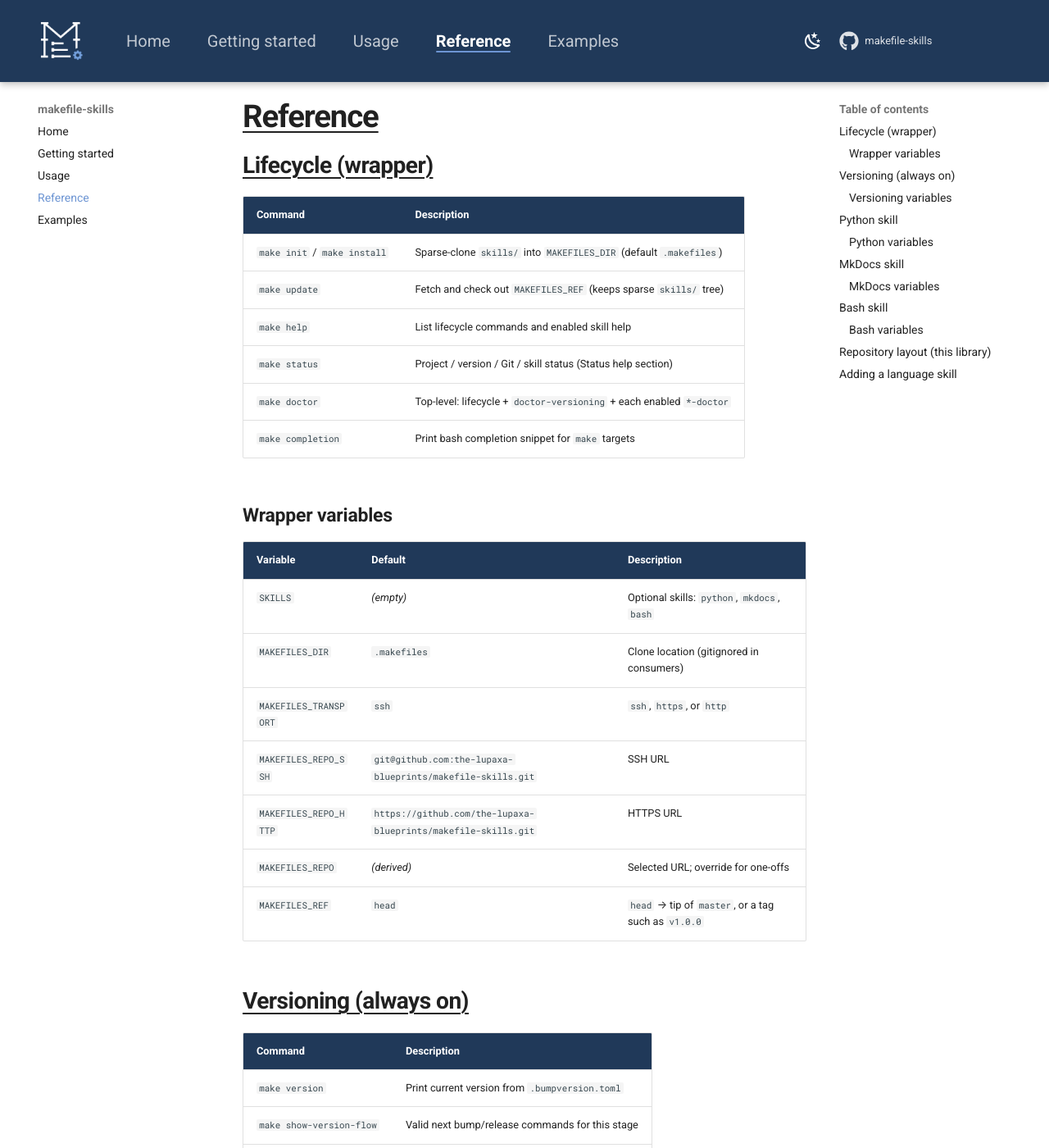
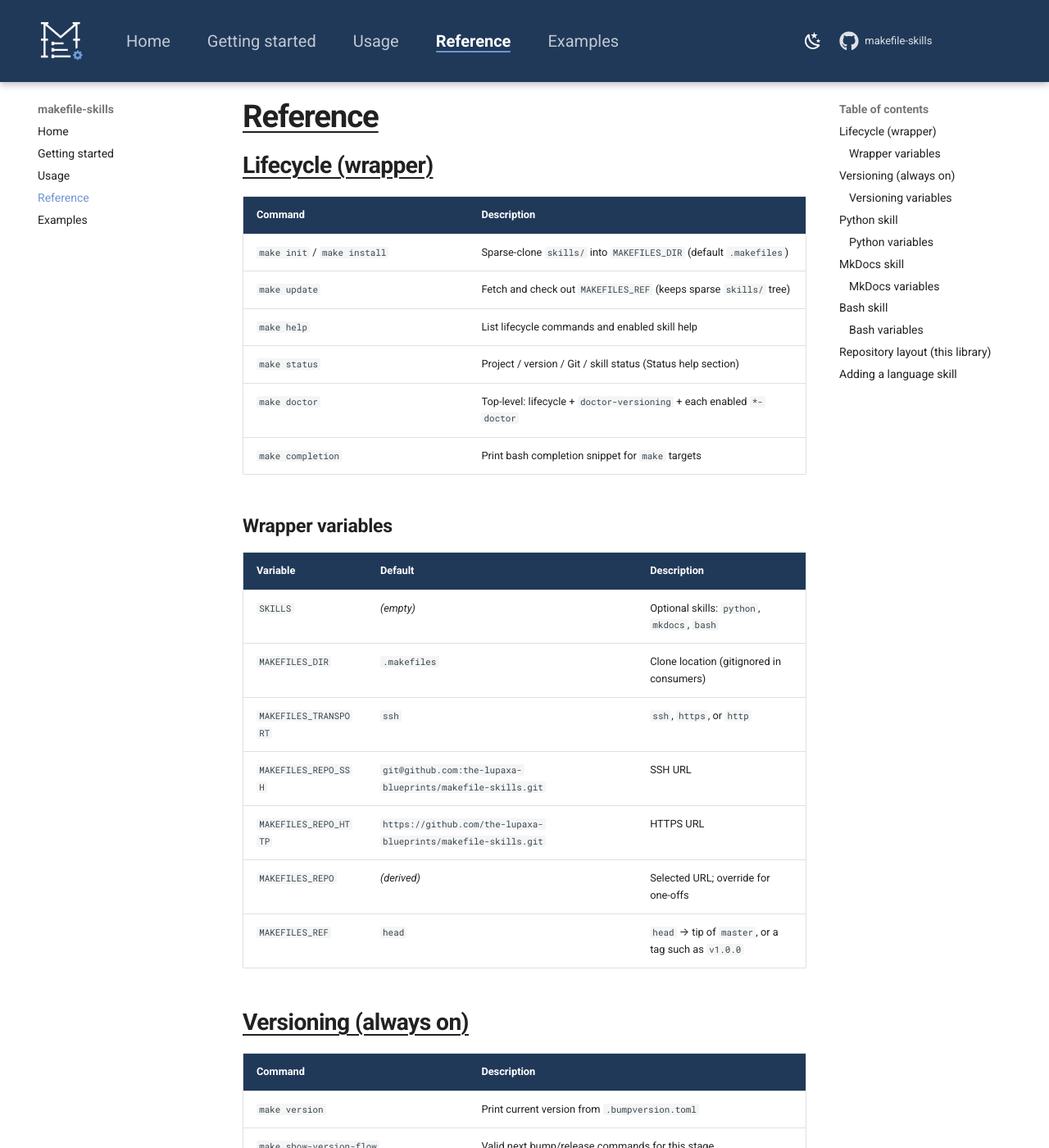
Before and after one commit to the-lupaxa-blueprints/makefile-meta, an MkDocs documentation site: the page built from mkdocs/reference.md, in a window 1280 px wide and 1400 px high. Shown: the whole window at 82% size. Built offline with MkDocs 1.6.1 and Material for MkDocs 9.7.7, drawn with Linux system fonts in a browser that asks for light colours; comment, search, counter and statistics services are not loaded.

Commit message:
Clesn up tables and make them full width

```diff
--- a/mkdocs.yml
+++ b/mkdocs.yml
@@ -95,6 +95,8 @@ nav:
 
 markdown_extensions:
   - admonition
+  - attr_list
+  - md_in_html
   - tables
   - toc:
       permalink: false
--- a/mkdocs/assets/stylesheets/40-components/tables.css
+++ b/mkdocs/assets/stylesheets/40-components/tables.css
@@ -1,6 +1,36 @@
 /* =============================================================================
  * Tables
  * ============================================================================= */
+
+/* Material wraps tables in scrollwrap + inline-block; force content-column width. */
+.md-typeset .md-typeset__scrollwrap {
+  display: block;
+  width: 100%;
+  max-width: 100%;
+  margin-left: 0;
+  margin-right: 0;
+}
+
+.md-typeset .md-typeset__table {
+  display: block;
+  width: 100%;
+  max-width: 100%;
+  padding: 0;
+}
+
+.md-typeset table:not([class]) {
+  display: table;
+  width: 100%;
+  max-width: 100%;
+  table-layout: fixed;
+}
+
+.md-typeset table:not([class]) th,
+.md-typeset table:not([class]) td {
+  overflow-wrap: anywhere;
+  word-break: break-word;
+  vertical-align: top;
+}
 
 .md-typeset table:not([class]) th {
   color: var(--lupaxa-white);
@@ -12,3 +42,78 @@
 .md-typeset table:not([class]) th a {
   color: var(--lupaxa-white);
 }
+
+/* Typed tables: set column shares from content shape. */
+.lupaxa-table {
+  width: 100%;
+}
+
+/* Skill | Always on? | Purpose */
+.lupaxa-table--skills table:not([class]) th:nth-child(1),
+.lupaxa-table--skills table:not([class]) td:nth-child(1) {
+  width: 16%;
+}
+
+.lupaxa-table--skills table:not([class]) th:nth-child(2),
+.lupaxa-table--skills table:not([class]) td:nth-child(2) {
+  width: 14%;
+}
+
+.lupaxa-table--skills table:not([class]) th:nth-child(3),
+.lupaxa-table--skills table:not([class]) td:nth-child(3) {
+  width: 70%;
+}
+
+/* File | SKILLS | Use when */
+.lupaxa-table--examples table:not([class]) th:nth-child(1),
+.lupaxa-table--examples table:not([class]) td:nth-child(1) {
+  width: 34%;
+}
+
+.lupaxa-table--examples table:not([class]) th:nth-child(2),
+.lupaxa-table--examples table:not([class]) td:nth-child(2) {
+  width: 22%;
+}
+
+.lupaxa-table--examples table:not([class]) th:nth-child(3),
+.lupaxa-table--examples table:not([class]) td:nth-child(3) {
+  width: 44%;
+}
+
+/* Command | Description — leave room for dual targets like `make init` / `make install` */
+.lupaxa-table--commands table:not([class]) th:nth-child(1),
+.lupaxa-table--commands table:not([class]) td:nth-child(1) {
+  width: 40%;
+}
+
+.lupaxa-table--commands table:not([class]) th:nth-child(2),
+.lupaxa-table--commands table:not([class]) td:nth-child(2) {
+  width: 60%;
+}
+
+/* Variable | Default | Description */
+.lupaxa-table--vars-desc table:not([class]) th:nth-child(1),
+.lupaxa-table--vars-desc table:not([class]) td:nth-child(1) {
+  width: 22%;
+}
+
+.lupaxa-table--vars-desc table:not([class]) th:nth-child(2),
+.lupaxa-table--vars-desc table:not([class]) td:nth-child(2) {
+  width: 48%;
+}
+
+.lupaxa-table--vars-desc table:not([class]) th:nth-child(3),
+.lupaxa-table--vars-desc table:not([class]) td:nth-child(3) {
+  width: 30%;
+}
+
+/* Variable | Default */
+.lupaxa-table--vars table:not([class]) th:nth-child(1),
+.lupaxa-table--vars table:not([class]) td:nth-child(1) {
+  width: 40%;
+}
+
+.lupaxa-table--vars table:not([class]) th:nth-child(2),
+.lupaxa-table--vars table:not([class]) td:nth-child(2) {
+  width: 60%;
+}
--- a/mkdocs/reference.md
+++ b/mkdocs/reference.md
@@ -1,6 +1,8 @@
 # Reference
 
 ## Lifecycle (wrapper)
+
+<div class="lupaxa-table lupaxa-table--commands" markdown="1">
 
 | Command | Description |
 | --- | --- |
@@ -11,7 +13,11 @@
 | `make doctor` | Top-level: lifecycle + `doctor-versioning` + each enabled `*-doctor` |
 | `make completion` | Print bash completion snippet for `make` targets |
 
+</div>
+
 ### Wrapper variables
+
+<div class="lupaxa-table lupaxa-table--vars-desc" markdown="1">
 
 | Variable | Default | Description |
 | --- | --- | --- |
@@ -23,7 +29,11 @@
 | `MAKEFILES_REPO` | _(derived)_ | Selected URL; override for one-offs |
 | `MAKEFILES_REF` | `head` | `head` → tip of `master`, or a tag such as `v1.0.0` |
 
+</div>
+
 ## Versioning (always on)
+
+<div class="lupaxa-table lupaxa-table--commands" markdown="1">
 
 | Command | Description |
 | --- | --- |
@@ -37,7 +47,11 @@
 | `make bump-final` | Alias of `release` |
 | `make doctor-versioning` | Check version file, bump tool, git work tree |
 
+</div>
+
 ### Versioning variables
+
+<div class="lupaxa-table lupaxa-table--vars" markdown="1">
 
 | Variable | Default |
 | --- | --- |
@@ -45,9 +59,13 @@
 | `BUMP` | `bump-my-version` |
 | `PROJECT_NAME` | directory name |
 
+</div>
+
 ## Python skill
 
 Enable with `SKILLS ?= python` (or include `python` in a list).
+
+<div class="lupaxa-table lupaxa-table--commands" markdown="1">
 
 | Command | Description |
 | --- | --- |
@@ -67,7 +85,11 @@ Enable with `SKILLS ?= python` (or include `python` in a list).
 | `make python-publish` | Hatch publish |
 | `make python-clean` | Remove Python artefacts |
 
+</div>
+
 ### Python variables
+
+<div class="lupaxa-table lupaxa-table--vars" markdown="1">
 
 | Variable | Default |
 | --- | --- |
@@ -76,9 +98,13 @@ Enable with `SKILLS ?= python` (or include `python` in a list).
 | `PYPROJECT_FILE` | `pyproject.toml` |
 | `PYTHON` / `RUFF` / `MYPY` / `PYTEST` / `HATCH` | tool names on `PATH` |
 
+</div>
+
 ## MkDocs skill
 
 Enable with `SKILLS ?= mkdocs`.
+
+<div class="lupaxa-table lupaxa-table--commands" markdown="1">
 
 | Command | Description |
 | --- | --- |
@@ -87,7 +113,11 @@ Enable with `SKILLS ?= mkdocs`.
 | `make mkdocs-serve` | Live-reload server |
 | `make mkdocs-clean` | Remove `site/` |
 
+</div>
+
 ### MkDocs variables
+
+<div class="lupaxa-table lupaxa-table--vars" markdown="1">
 
 | Variable | Default |
 | --- | --- |
@@ -96,9 +126,13 @@ Enable with `SKILLS ?= mkdocs`.
 | `MKDOCS_PORT` | `8000` |
 | `MKDOCS` | `mkdocs` |
 
+</div>
+
 ## Bash skill
 
 Enable with `SKILLS ?= bash`.
+
+<div class="lupaxa-table lupaxa-table--commands" markdown="1">
 
 | Command | Description |
 | --- | --- |
@@ -109,7 +143,11 @@ Enable with `SKILLS ?= bash`.
 | `make bash-lint` | Alias of `bash-shellcheck` |
 | `make bash-test` / `make bash-check` | syntax + ShellCheck |
 
+</div>
+
 ### Bash variables
+
+<div class="lupaxa-table lupaxa-table--vars" markdown="1">
 
 | Variable | Default |
 | --- | --- |
@@ -118,6 +156,8 @@ Enable with `SKILLS ?= bash`.
 | `SHELL_FILES` | auto-discovered |
 | `SHELLCHECK_SHELL` | `bash` |
 | `BASH` / `SHELLCHECK` | tool names on `PATH` |
+
+</div>
 
 ## Repository layout (this library)
 
```
Also changed, not shown: mkdocs/examples.md (+4 -0 lines), mkdocs/index.md (+4 -0 lines).
